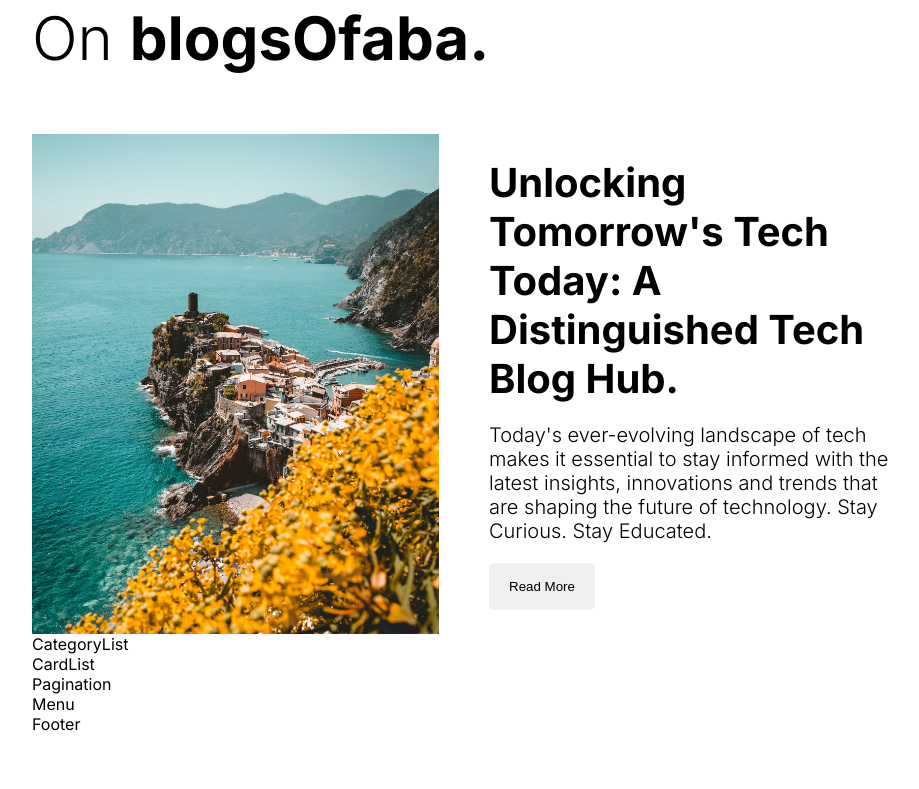
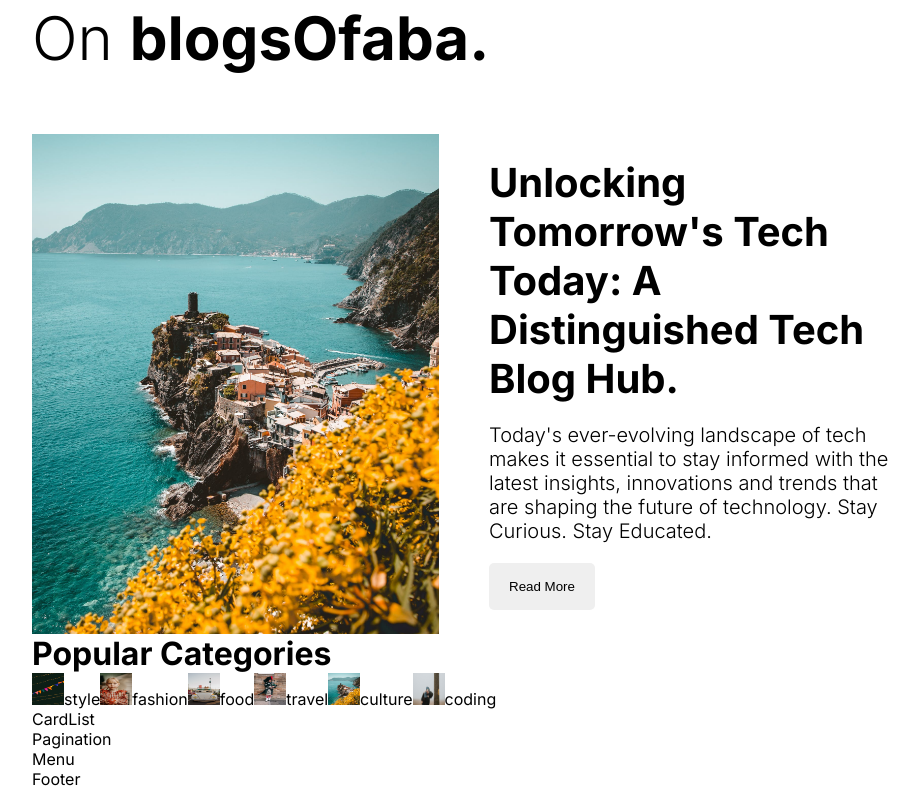
Before and after one commit to bellsofaba/blogsofaba, a Next.js app: page / in a window 1280 px wide. Shown: the part 344-1133 px from the top of the page, without its empty margins (176-1095 px from the left). Before the commit the page ends 1078 px from the top, so only its background shows below. Built offline with nearby package versions, Linux system fonts and the light colour scheme.

Commit message:
CategoryLis t Components

```diff
--- a/src/components/categoryList/CategoryList.jsx
+++ b/src/components/categoryList/CategoryList.jsx
@@ -1,10 +1,78 @@
-import React from 'react'
-import styles from "./categoryList.module.css"
+import React from 'react';
+import styles from './categoryList.module.css';
+import Image from 'next/image';
+import Link from 'next/link';
 
-function CategoryList() {
+const CategoryList = () => {
   return (
-    <div className={styles.container}>CategoryList</div>
-  )
-}
+    <div className={styles.container}>
+      <h1 className={styles.title}>Popular Categories</h1>
+      <div className={styles.category}>
+          <Link href="/blog?cat=style" className={`$styles.category} ${styles.style}`}>
+            <Image
+              src="/style.png"
+              alt=""
+              width={32}
+              height={32}
+              className={styles.image}
+            />
+            style
+          </Link>
+          <Link href={`/blog`} className={`$styles.category} ${styles.fashion}`}>
+            <Image
+              src="/fashion.png"
+              alt=""
+              width={32}
+              height={32}
+              className={styles.image}
+            />
+            fashion
+          </Link>
+          <Link href={`/blog`} className={`$styles.category} ${styles.food}`}>
+            <Image
+              src="/food.png"
+              alt=""
+              width={32}
+              height={32}
+              className={styles.image}
+            />
+            food
+          </Link>
+          <Link href={`/blog`} className={`$styles.category} ${styles.travel}`}>
+            <Image
+              src="/travel.png"
+              alt=""
+              width={32}
+              height={32}
+              className={styles.image}
+            />
+            travel
+          </Link>
+          <Link href={`/blog`} className={`$styles.category} ${styles.culture}`}>
+            <Image
+              src="/culture.png"
+              alt=""
+              width={32}
+              height={32}
+              className={styles.image}
+            />
+            culture
+          </Link>
+          <Link href={`/blog`} className={`$styles.category} ${styles.coding}`}>
+            <Image
+              src="/coding.png"
+              alt=""
+              width={32}
+              height={32}
+              className={styles.image}
+            />
+            coding
+          </Link>
+
+
+      </div>
+    </div>
+  );
+};
 
 export default CategoryList;
--- a/src/components/categoryList/categoryList.module.css
+++ b/src/components/categoryList/categoryList.module.css
@@ -1,2 +1,3 @@
 .container {
+
 }
```
